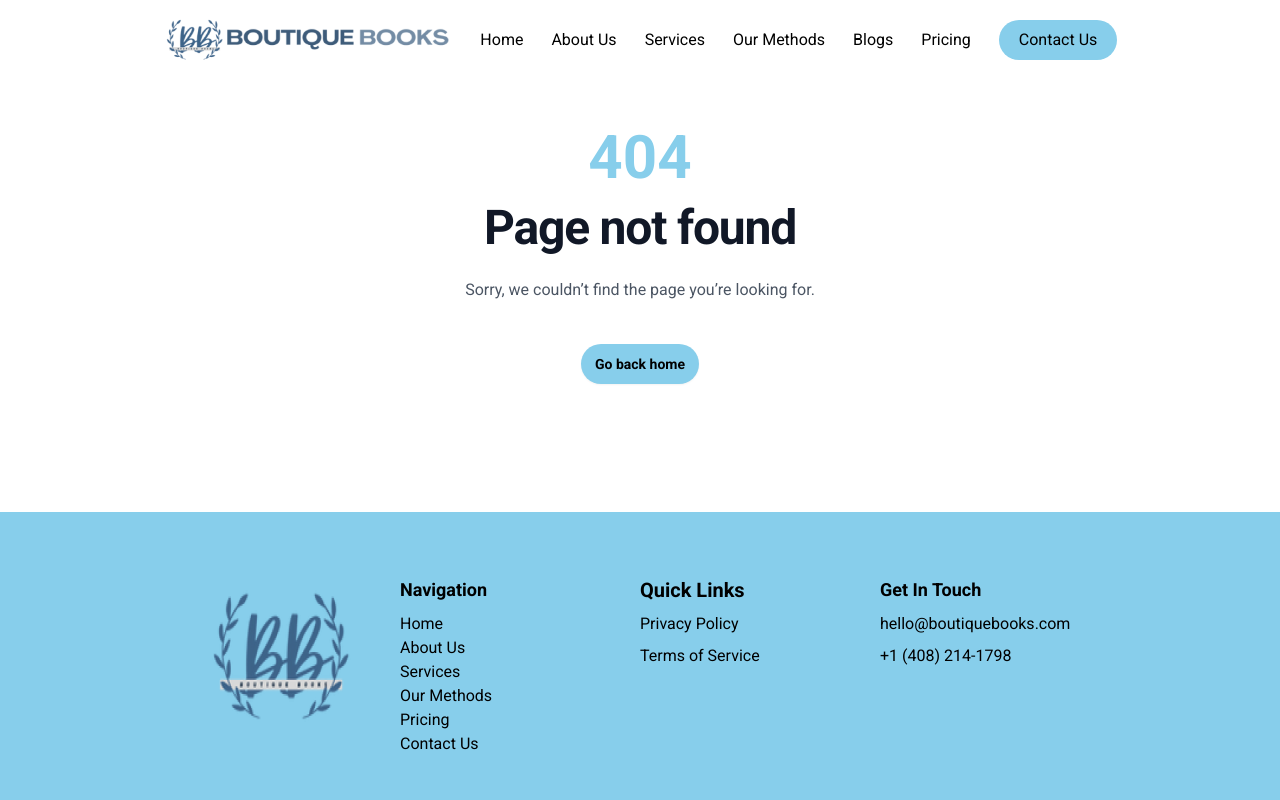
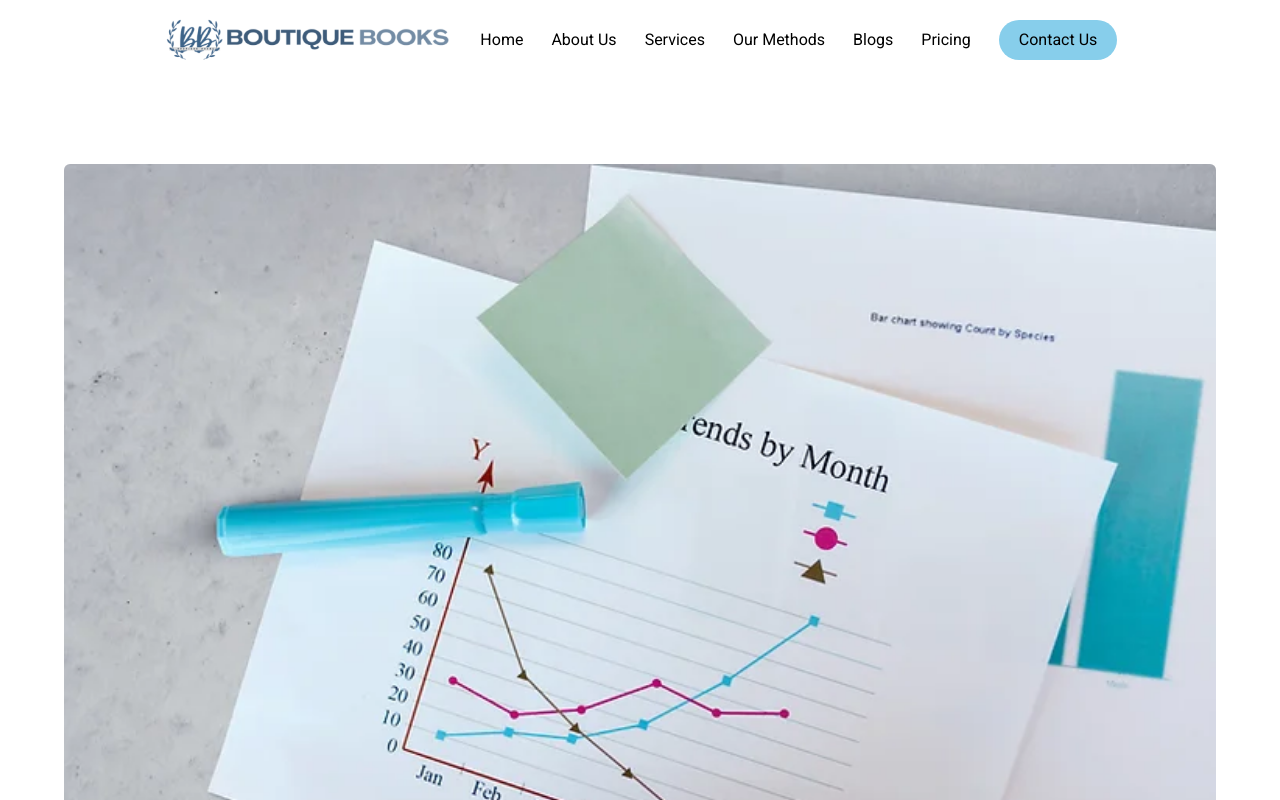
Before and after one commit to NikhilMourya/Boutique-Books, a React (Vite) app: page /blogs/1 in a window 1280 px wide. Before the commit this address led to /404. Shown: the top 800 px of the page. Built offline with nearby package versions, Linux system fonts and the light colour scheme.

Commit message:
blog-detail page dummy filter updated ✅

```diff
--- a/src/page/BlogDetailPage.jsx
+++ b/src/page/BlogDetailPage.jsx
@@ -1,14 +1,14 @@
 import React from 'react';
-import { Navigate, useParams } from 'react-router-dom';
+import { useParams } from 'react-router-dom';
 import { blogs } from '../assets/data/blogs';
 
 export default function BlogDetailsPage() {
   const { blogSlug } = useParams();
-  const blog = blogs.filter((obj) => obj.title === blogSlug)[0];
-
-  if (!blog) {
-    return <Navigate to={'/404'} replace />;
-  }
+  const blog = blogs.filter((obj) => obj.title.includes(blogSlug))[0];
+  console.log(blogSlug);
+  // if (!blog) {
+  //   return <Navigate to={'/404'} replace />;
+  // }
 
   return (
     <main className="flex flex-col gap-y-24 py-24 pt-36">
```
